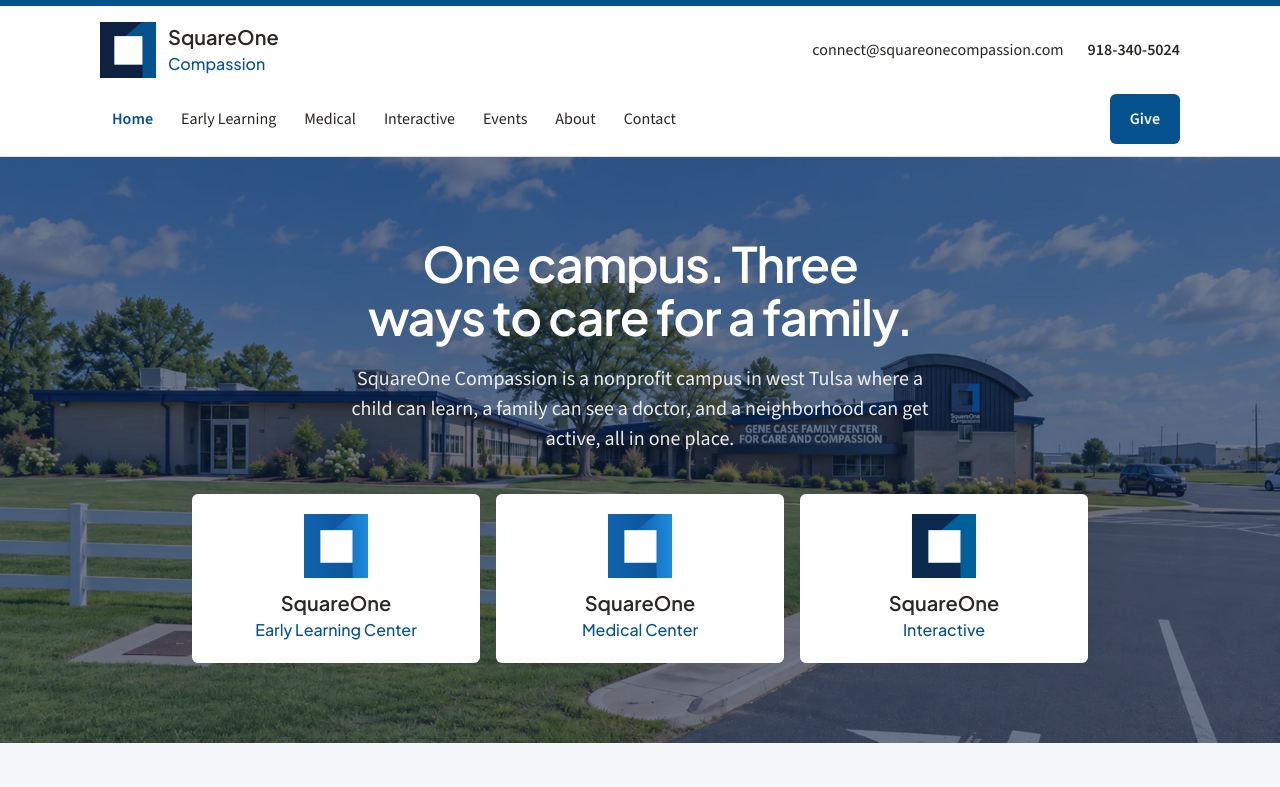
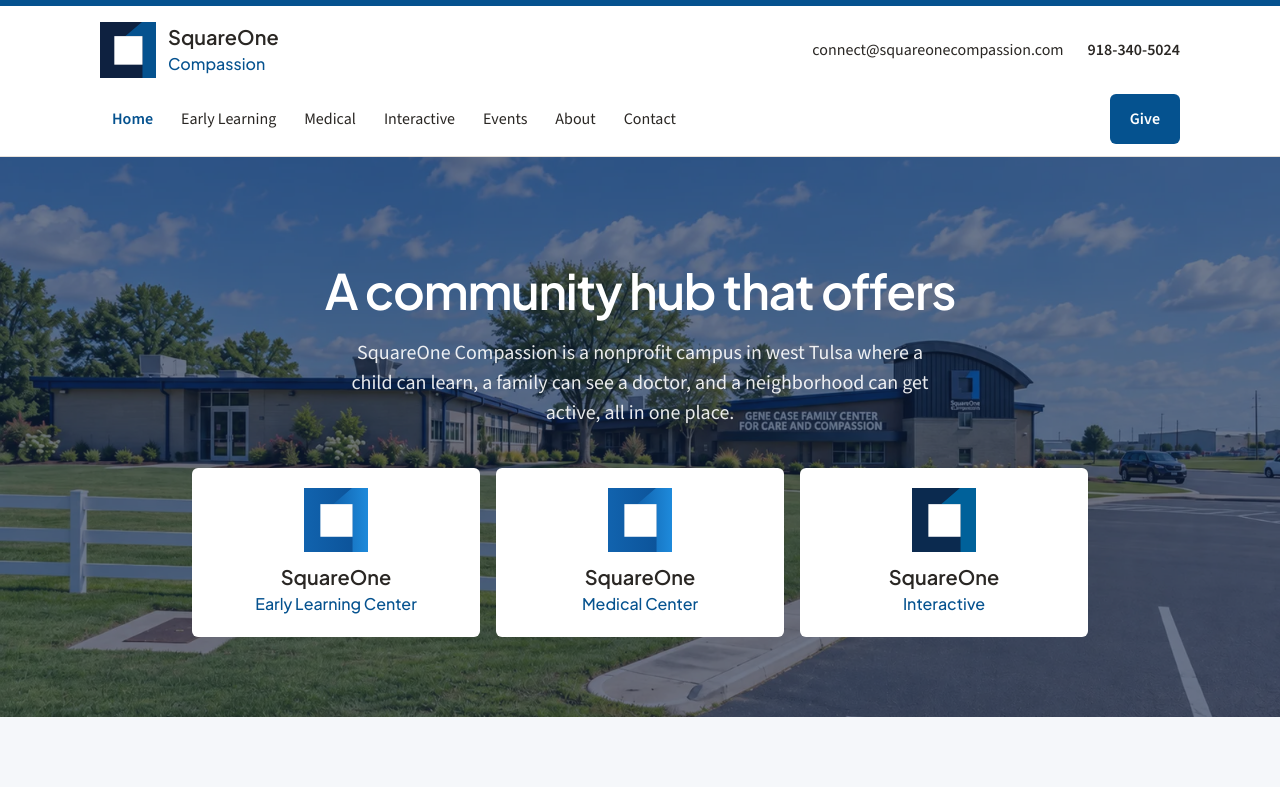
Before and after one commit to FutureXRP/squareone-website, a Next.js app: page / in a window 1280 px wide. Shown: the top 787 px of the page. Built offline with nearby package versions, Linux system fonts and the light colour scheme; no server answers.

Commit message:
Change the home hero headline to "A community hub that offers"
Co-Authored-By: Claude Fable 5.1 <noreply@anthropic.com>
Claude-Session: https://claude.ai/code/session_01Dy1NBE1CDjARVuM4emY1ru

```diff
--- a/app/page.tsx
+++ b/app/page.tsx
@@ -9,7 +9,7 @@ export default function HomePage() {
   return (
     <>
       <Hero
-        headline="One campus. Three ways to care for a family."
+        headline="A community hub that offers"
         subhead="SquareOne Compassion is a nonprofit campus in west Tulsa where a child can learn, a family can see a doctor, and a neighborhood can get active, all in one place."
       />
 
```
Also changed, not shown: content/COPY.md (+1 -1 lines), screenshots/home-1280.png, screenshots/home-390.png.
